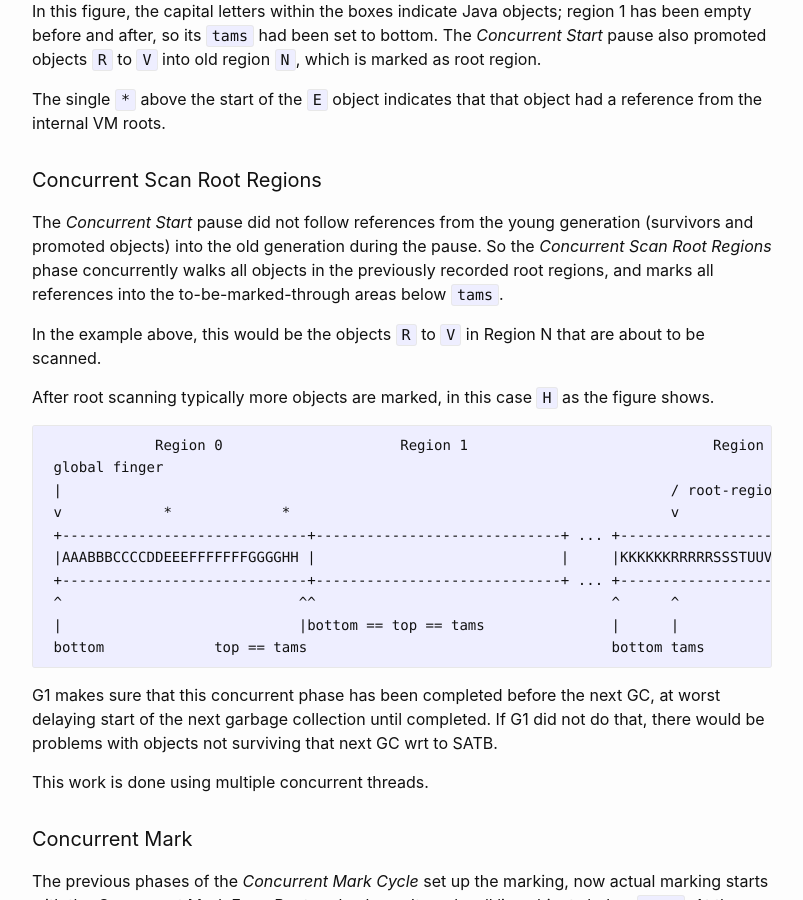
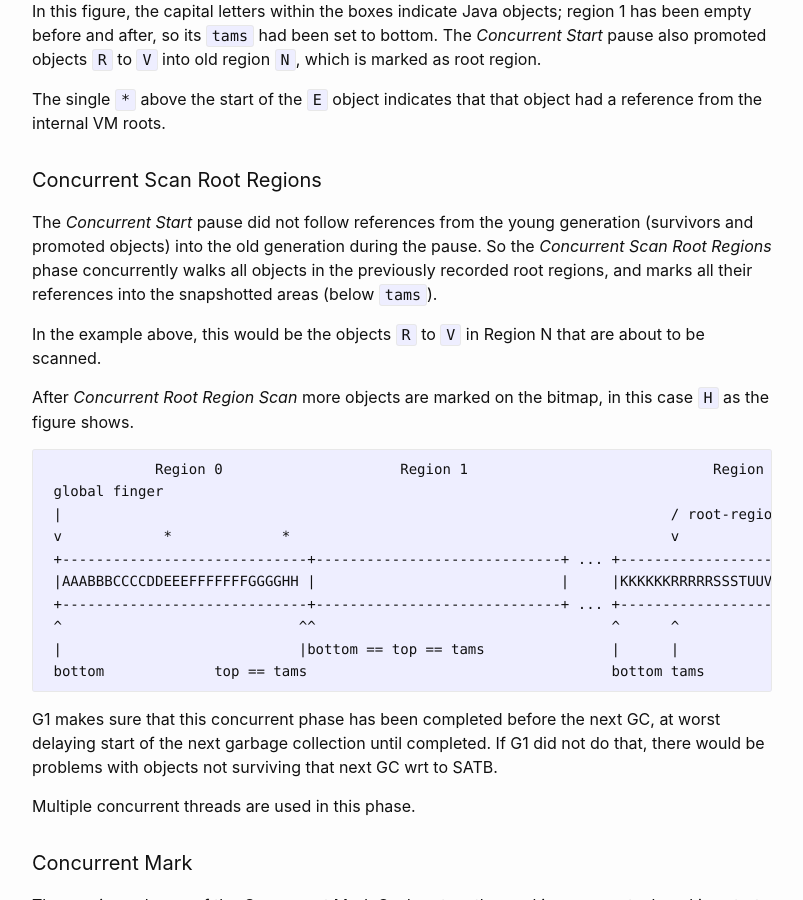
Before and after one commit to tschatzl/tschatzl.github.io, a Jekyll site: the page built from _posts/2022-08-04-concurrent-marking.md, in a window 1280 px wide and 900 px high, scrolled down 5404 px. Shown: the whole window, without its empty margins (238-1041 px from the left). Built offline with Jekyll 4.4.1, drawn with Linux system fonts in a browser that asks for light colours; some of the changed text lies outside the part shown.

Commit message:
Clarifications

````diff
--- a/_posts/2022-08-04-concurrent-marking.md
+++ b/_posts/2022-08-04-concurrent-marking.md
@@ -116,11 +116,11 @@ The single `*` above the start of the `E` object indicates that that object had
 
 #### Concurrent Scan Root Regions ####
 
-The *Concurrent Start* pause did not follow references from the young generation (survivors and promoted objects) into the old generation during the pause. So the *Concurrent Scan Root Regions* phase concurrently walks all objects in the previously recorded root regions, and marks all references into the to-be-marked-through areas below `tams`.
+The *Concurrent Start* pause did not follow references from the young generation (survivors and promoted objects) into the old generation during the pause. So the *Concurrent Scan Root Regions* phase concurrently walks all objects in the previously recorded root regions, and marks all their references into the snapshotted areas (below `tams`).
 
 In the example above, this would be the objects `R` to `V` in Region N that are about to be scanned.
 
-After root scanning typically more objects are marked, in this case `H` as the figure shows.
+After *Concurrent Root Region Scan* more objects are marked on the bitmap, in this case `H` as the figure shows.
 
 ```
              Region 0                     Region 1                             Region N
@@ -137,7 +137,7 @@ After root scanning typically more objects are marked, in this case `H` as the f
 
 G1 makes sure that this concurrent phase has been completed before the next GC, at worst delaying start of the next garbage collection until completed. If G1 did not do that, there would be problems with objects not surviving that next GC wrt to SATB.
 
-This work is done using multiple concurrent threads.
+Multiple concurrent threads are used in this phase.
 
 #### Concurrent Mark ####
 
@@ -247,7 +247,7 @@ The *Cleanup* pause refines the collection set candidate list: G1 calculates an
 
 Often, these regions that were dropped would not reclaim much space anyway, sometimes much less even than is used up by promotion, taking a lot of time to collect and even worse just lengthen the time until the next marking.
 
-At this point G1 is ready to collect old generation regions to start the space reclamation phase. However to keep [minimum mutator utilization](https://dl.acm.org/doi/10.1145/381694.378823) G1 is forced to wait until another, final young-only **Prepare Mixed** garbage collection before starting mixed collections.
+At this point G1 is ready to collect old generation regions to start the space reclamation phase. However to keep [minimum mutator utilization](https://dl.acm.org/doi/10.1145/381694.378823) (MMU) requirements G1 is forced to wait until another, final young-only **Prepare Mixed** garbage collection before starting mixed collections. The mutator phase the *Cleanup* pause interrupted (also observing MMU) has been sized to keep MMU using predictions for a non-mixed collection pause. Changing the type of garbage collection invalidates assumptions made during that calculation.
 
 #### Concurrent Cleanup ####
 
````
